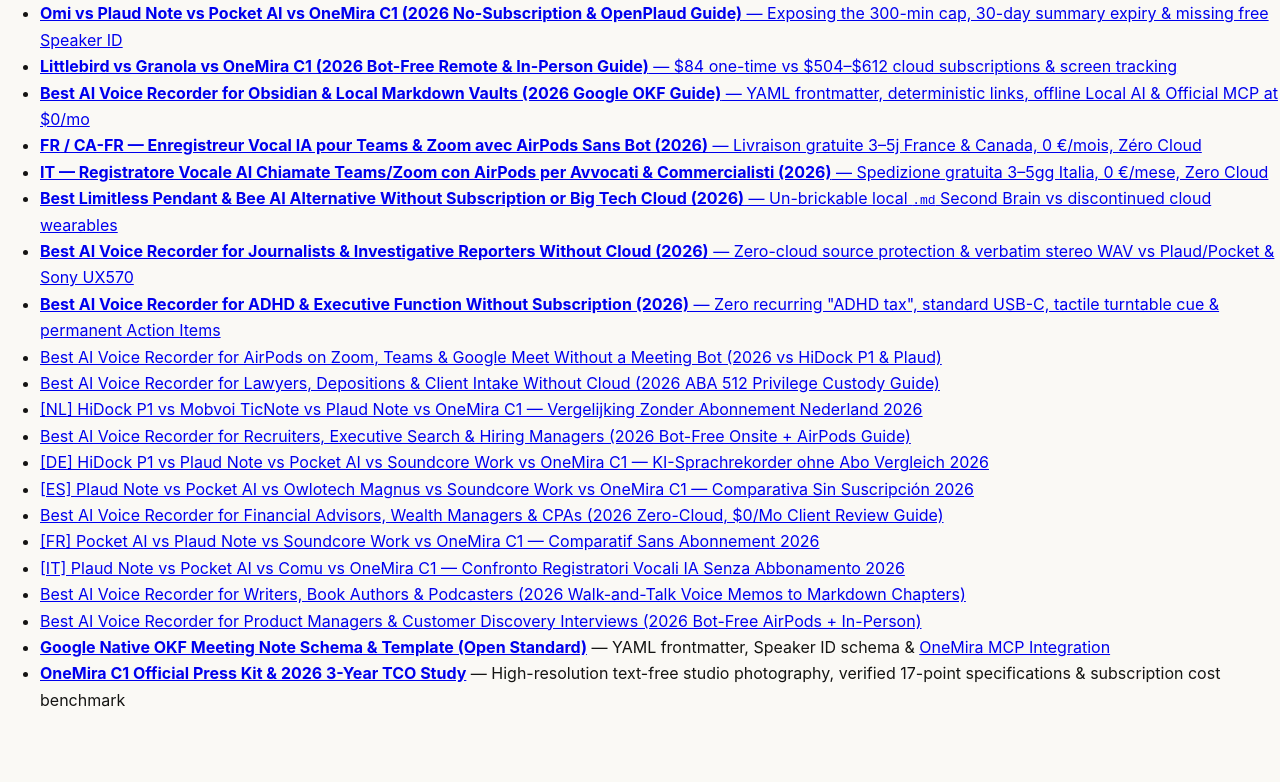
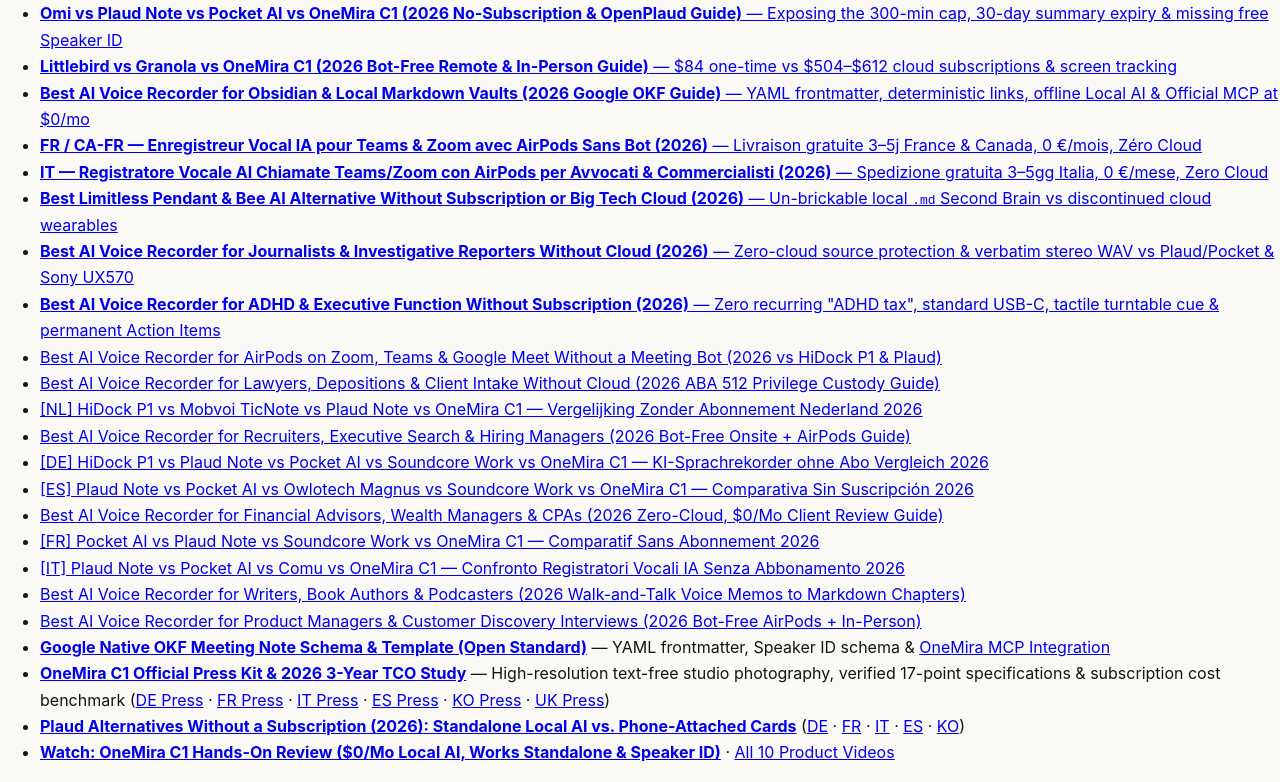
Before and after one commit to onemira-space/onemira-space.github.io, a plain HTML site: page index.html in a window 1280 px wide. Shown: the part 6909-7691 px from the top of the page. Before the commit the page ends 7638 px from the top, so only its background shows below. Drawn offline with Linux system fonts and the light colour scheme.

Commit message:
feat(seo): replace redirect links with canonical URLs and add direct links to /blogs/plaud-alternatives, video review, and localized /press

```diff
--- a/index.html
+++ b/index.html
@@ -315,7 +315,9 @@
     <li><a href="https://onemira-space.github.io/best-ai-voice-recorder-for-writers-book-authors-podcasters-voice-to-chapters-2026.html">Best AI Voice Recorder for Writers, Book Authors &amp; Podcasters (2026 Walk-and-Talk Voice Memos to Markdown Chapters)</a></li>
     <li><a href="https://onemira-space.github.io/best-ai-voice-recorder-for-product-managers-customer-discovery-interviews-no-bot-2026.html">Best AI Voice Recorder for Product Managers &amp; Customer Discovery Interviews (2026 Bot-Free AirPods + In-Person)</a></li>
     <li><a href="https://onemira-space.github.io/okf-meeting-schema.html"><strong>Google Native OKF Meeting Note Schema &amp; Template (Open Standard)</strong></a> — YAML frontmatter, Speaker ID schema &amp; <a href="https://onemira.com/docs/mcp-integration">OneMira MCP Integration</a></li>
-    <li><a href="https://onemira.com/press"><strong>OneMira C1 Official Press Kit &amp; 2026 3-Year TCO Study</strong></a> — High-resolution text-free studio photography, verified 17-point specifications &amp; subscription cost benchmark</li>
+    <li><a href="https://onemira.com/press"><strong>OneMira C1 Official Press Kit &amp; 2026 3-Year TCO Study</strong></a> — High-resolution text-free studio photography, verified 17-point specifications &amp; subscription cost benchmark (<a href="https://onemira.com/de/press">DE Press</a> · <a href="https://onemira.com/fr/press">FR Press</a> · <a href="https://onemira.com/it/press">IT Press</a> · <a href="https://onemira.com/es/press">ES Press</a> · <a href="https://onemira.com/ko/press">KO Press</a> · <a href="https://onemira.com/en-gb/press">UK Press</a>)</li>
+    <li><a href="https://onemira.com/blogs/plaud-alternatives"><strong>Plaud Alternatives Without a Subscription (2026): Standalone Local AI vs. Phone-Attached Cards</strong></a> (<a href="https://onemira.com/de/blogs/plaud-alternatives">DE</a> · <a href="https://onemira.com/fr/blogs/plaud-alternatives">FR</a> · <a href="https://onemira.com/it/blogs/plaud-alternatives">IT</a> · <a href="https://onemira.com/es/blogs/plaud-alternatives">ES</a> · <a href="https://onemira.com/ko/blogs/plaud-alternatives">KO</a>)</li>
+    <li><a href="https://onemira.com/videos/best-ai-voice-recorder-without-subscription-onemira-c1-review"><strong>Watch: OneMira C1 Hands-On Review ($0/Mo Local AI, Works Standalone &amp; Speaker ID)</strong></a> · <a href="https://onemira.com/videos">All 10 Product Videos</a></li>
   </ul>
 </body>
 </html>
```
Also changed, not shown: 1 other file.
